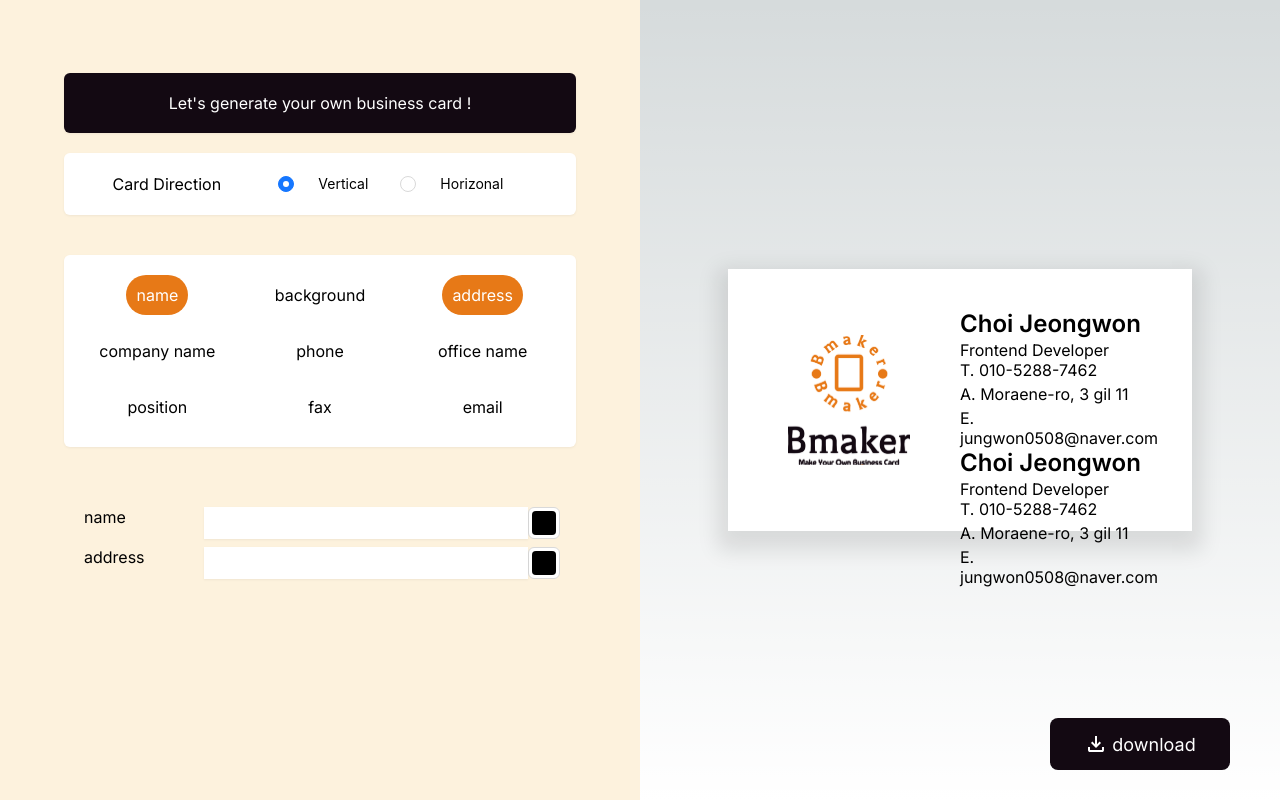
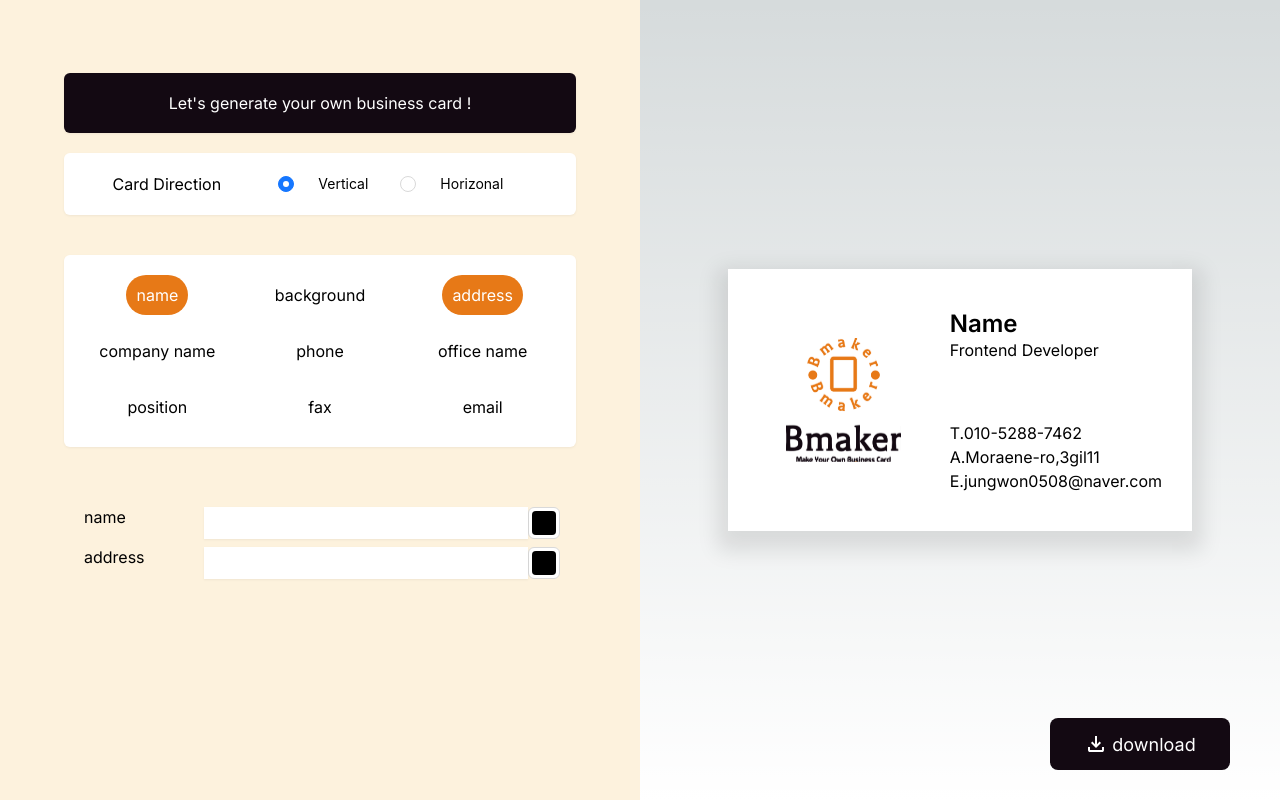
Before and after one commit to businesscard-nextjs/business-card, a Next.js app: page /make in a window 1280 px wide. Built offline with nearby package versions, Linux system fonts and the light colour scheme.

Commit message:
🚧 # make 페이지 좌우 기능 연동 1차 완료

```diff
--- a/src/app/layout.tsx
+++ b/src/app/layout.tsx
@@ -20,7 +20,7 @@ export default function RootLayout({
 }>) {
   return (
     <html lang="en">
-      <body className={inter.className}>
+      <body className={inter.className} suppressHydrationWarning={true}>
         <RecoilRootProvider>
           <main>{children}</main>
         </RecoilRootProvider>
--- a/src/components/landing/BCardLBack.tsx
+++ b/src/components/landing/BCardLBack.tsx
@@ -11,6 +11,7 @@ export default function BCardLBack() {
         width={0}
         height={0}
         sizes="100vw"
+        priority
         style={{ width: "50%", height: "auto" }} // optional
       />
     </div>
--- a/src/components/landing/BCardLFront.tsx
+++ b/src/components/landing/BCardLFront.tsx
@@ -13,6 +13,7 @@ export default function BCardLFront() {
           width={0}
           height={0}
           sizes="100vw"
+          priority
           style={{ width: "50%", height: "auto" }} // optional
         />
       </div>
--- a/src/components/landing/BCardWBack.tsx
+++ b/src/components/landing/BCardWBack.tsx
@@ -12,6 +12,7 @@ export default function BCardWBack() {
         width={0}
         height={0}
         sizes="100vw"
+        priority
         style={{ width: "30%", height: "auto" }} // optional
       />
     </div>
--- a/src/components/landing/BCardWFront.tsx
+++ b/src/components/landing/BCardWFront.tsx
@@ -2,6 +2,7 @@
 
 import Image from "next/image";
 
+import { useState } from "react";
 import { useRecoilValue } from "recoil";
 import { rc_elementList } from "@/src/components/make/left/leftAtom";
 
@@ -11,7 +12,16 @@ interface PropsType {
 
 const BCardWFront = ({ getRef }: PropsType) => {
   const getCardInfo = useRecoilValue(rc_elementList);
-  console.log("getCardInfo", getCardInfo);
+  const [color, setColor] = useState();
+
+  const cardInfo = (label: string) => {
+    const filteredElements = getCardInfo.filter(
+      (element) => element.label === label,
+    );
+
+    // console.log(filteredElements.length > 0 ? filteredElements[0] : null);
+    return filteredElements.length > 0 ? filteredElements[0] : null;
+  };
 
   return (
     <div
@@ -26,24 +36,63 @@ const BCardWFront = ({ getRef }: PropsType) => {
           width={0}
           height={0}
           sizes="100vw"
+          priority
           style={{ width: "60%", height: "auto" }} // optional
         />
       </div>
       {/* info */}
       <div className="flex w-full flex-1 flex-col justify-between p-10">
-        {getCardInfo.map((e, i) => (
-          <>
-            <div className="flex flex-col gap-2">
-              <div className="text-24 font-semibold">Choi Jeongwon</div>
-              <div className="text-16">Frontend Developer</div>
-            </div>
-            <div className="flex flex-col gap-4">
-              <div className="text-16">T. 010-5288-7462</div>
-              <div className="text-16">A. Moraene-ro, 3 gil 11</div>
-              <div className="text-16">E. jungwon0508@naver.com</div>
-            </div>
-          </>
-        ))}
+        <div className="flex flex-col gap-2">
+          {/* name */}
+          <div
+            className="text-24 font-semibold"
+            style={{
+              color: cardInfo("name")?.color,
+            }}
+          >
+            {cardInfo("name")?.text.length ? cardInfo("name")?.text : "Name"}
+          </div>
+          {/* position */}
+          <div
+            className="text-16"
+            style={{
+              color: cardInfo("position")?.color,
+            }}
+          >
+            {cardInfo("position")?.text ?? "Frontend Developer"}
+          </div>
+        </div>
+        <div className="flex flex-col gap-4">
+          {/* phone */}
+          <div
+            className="text-16"
+            style={{
+              color: cardInfo("phone")?.color,
+            }}
+          >
+            {cardInfo("phone")?.text ?? "T.010-5288-7462"}
+          </div>
+          {/* address */}
+          <div
+            className="text-16"
+            style={{
+              color: cardInfo("address")?.color,
+            }}
+          >
+            {cardInfo("address")?.text.length
+              ? cardInfo("address")?.text
+              : "A.Moraene-ro,3gil11"}
+          </div>
+          {/* email */}
+          <div
+            className="text-16"
+            style={{
+              color: cardInfo("email")?.color,
+            }}
+          >
+            {cardInfo("email")?.text ?? " E.jungwon0508@naver.com"}
+          </div>
+        </div>
       </div>
     </div>
   );
--- a/src/components/make/left/CardInput.tsx
+++ b/src/components/make/left/CardInput.tsx
@@ -83,13 +83,13 @@ function CardInput({ label, text, color }: inputLabel) {
   const onColorChange = (event: ColorPickerProps["value"]) => {
     setElementList((prev: any) => {
       return prev.map((e: iElement) => {
-        return e.label === label ? { ...e, color: event } : e;
+        return e.label === label ? { ...e, color: event?.toHexString() } : e;
       });
     });
   };
 
   useEffect(() => {
-    console.log(elementList[0].color);
+    // console.log(elementList[0].color);
   }, [elementList]);
 
   return (
--- a/src/components/make/left/ElementInput.tsx
+++ b/src/components/make/left/ElementInput.tsx
@@ -9,14 +9,10 @@ function ElementInput(props: Props) {
   const elementList = useRecoilValue(rc_elementList);
   return (
     <div
-      className={`w-[80%] h-[30vh] flex flex-col justify-start items-center text-white mx-[40px] p-16 overflow-auto`}
+      className={`mx-[40px] flex h-[30vh] w-[80%] flex-col items-center justify-start overflow-auto p-16 text-white`}
     >
-      {elementList.map((e) => (
-        <CardInput
-          text={e.text}
-          label={e.label}
-          color={e.color}
-        />
+      {elementList.map((e, i) => (
+        <CardInput key={i} text={e.text} label={e.label} color={e.color} />
       ))}
     </div>
   );
--- a/src/components/make/left/ElementPicker.tsx
+++ b/src/components/make/left/ElementPicker.tsx
@@ -37,7 +37,7 @@ function ElementPicker() {
 
   return (
     <BoxLayout bgColor="#fff" margin="40px">
-      <div className="w-full grid grid-cols-3 grid-rows-16 gap-16">
+      <div className="grid-rows-16 grid w-full grid-cols-3 gap-16">
         {elementList.map((element: iElement) => {
           return (
             <ElementBox
--- a/src/styles/globals.css
+++ b/src/styles/globals.css
@@ -44,6 +44,18 @@ body {
 
   body {
     line-height: normal;
+  }
+}
+
+@layer bg-transparent {
+  .bg-transparent {
+    background-color: transparent;
+  }
+}
+
+@layer border-transparent {
+  .border-transparent {
+    border-color: transparent;
   }
 }
 
```
